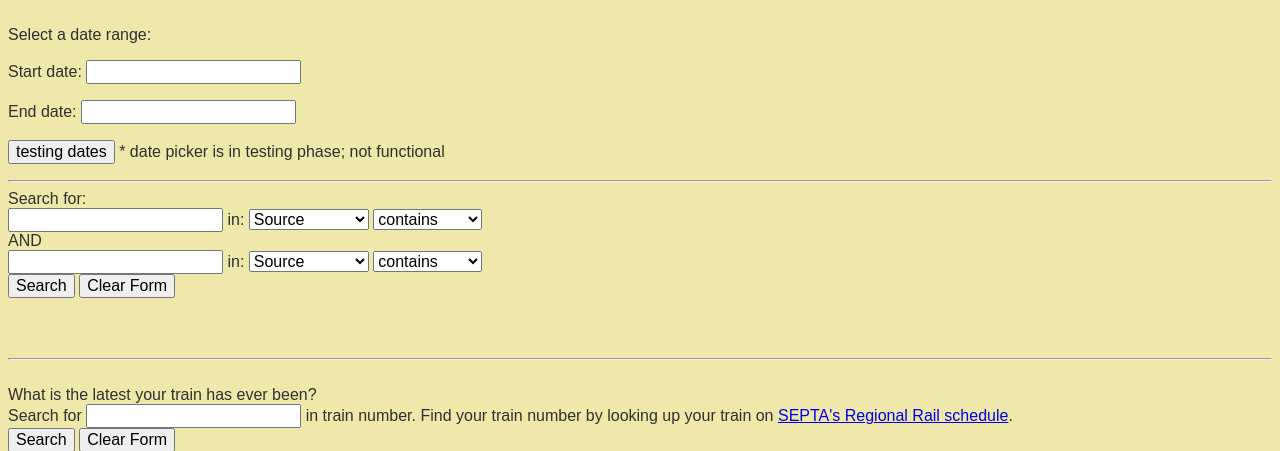
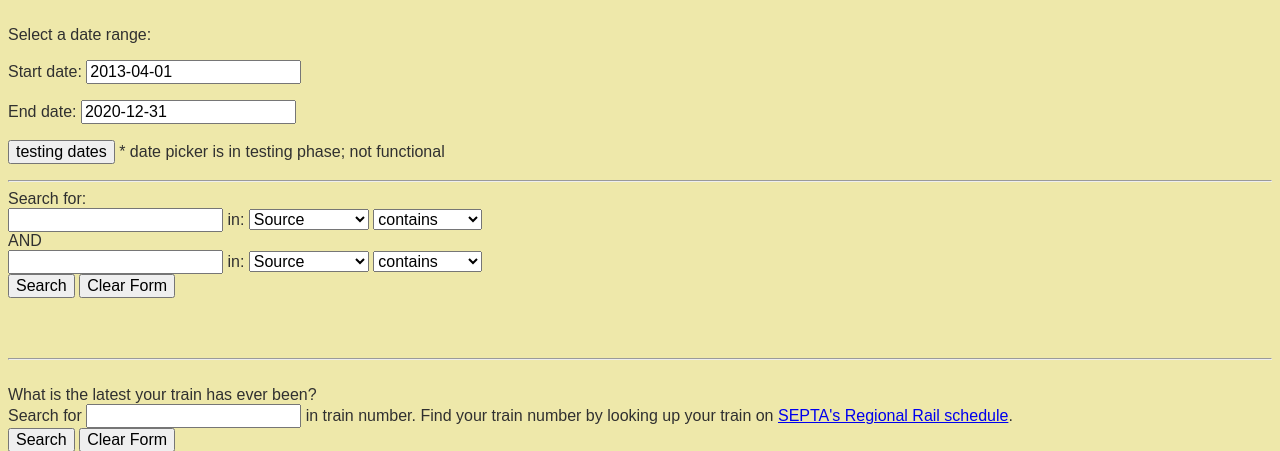
Before and after one commit to maneesha/septa_rr, a Python web app: template templates/search_form.html in a window 1280 px wide. Shown: the top 451 px of the page. Run offline with Jinja, Linux system fonts and the light colour scheme; the template is opened without the code that fills it, so the values that code supplies are empty; some libraries are stand-ins or nearby versions.

Commit message:
date filter works for main query, not yet for trainno query

```diff
--- a/static/septa_search.js
+++ b/static/septa_search.js
@@ -35,5 +35,5 @@ $(function() {
 
 
   $(function() {
-    $( ".datepicker" ).datepicker({minDate: new Date(2013, 4-1, 01), maxDate: '0', dateFormat: "yy-mm-dd" });
+    $( ".datepicker" ).datepicker({minDate: new Date(2013, 4-1, 01), maxDate: '0', dateFormat: "yy-mm-dd", defaultDate: '04-01-2013'});
   });
--- a/templates/js/septa_search.js
+++ b/templates/js/septa_search.js
@@ -35,5 +35,5 @@ $(function() {
 
 
   $(function() {
-    $( ".datepicker" ).datepicker({minDate: new Date(2013, 4-1, 01), maxDate: '0', dateFormat: "yy-mm-dd" });
+    $( ".datepicker" ).datepicker({minDate: new Date(2013, 4-1, 01), maxDate: '0', dateFormat: "yy-mm-dd"});
   });
--- a/templates/search_form.html
+++ b/templates/search_form.html
@@ -23,8 +23,8 @@
 
 <div class = "ui-widget">
 Select a date range:
-<p>Start date: <input type="text"  name = "start_date" class="datepicker" /></p>
-<p>End date: <input type="text" name = "end_date" class="datepicker" /></p>
+<p>Start date: <input type="text"  name = "start_date" class="datepicker" value = "2013-04-01" /></p>
+<p>End date: <input type="text" name = "end_date" class="datepicker" value = "2020-12-31" /></p>
 <input type = "submit" value = "testing dates"> * date picker is in testing phase; not functional
 <p>
 
```
Also changed, not shown: septa_pg/views.py (+11 -6 lines).
